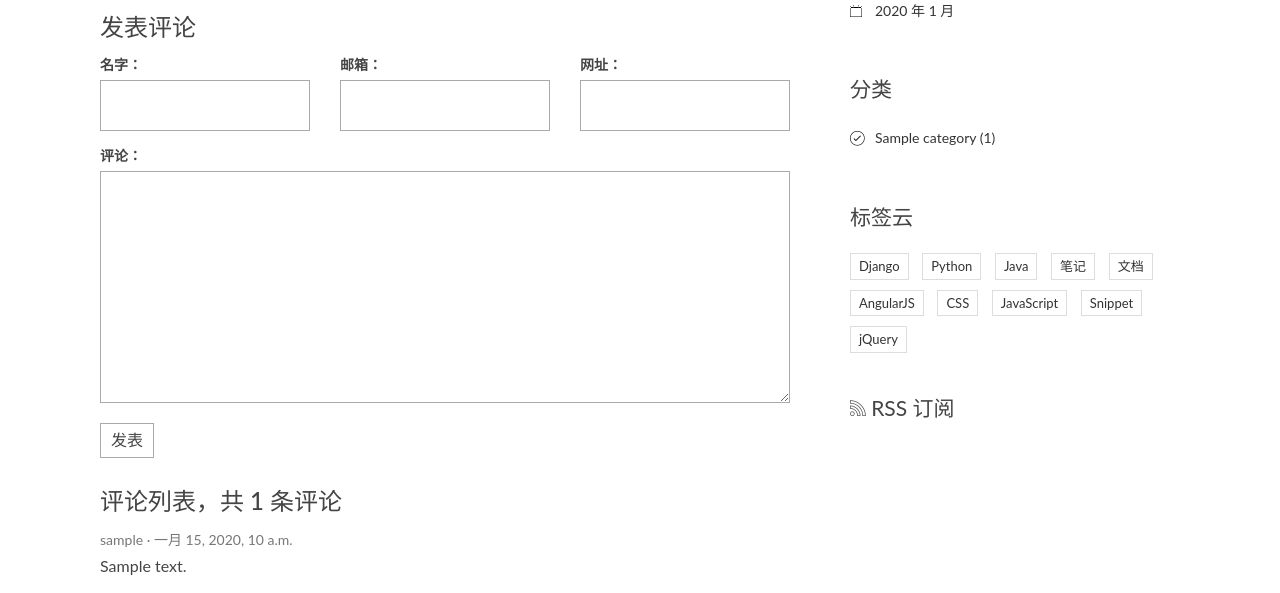
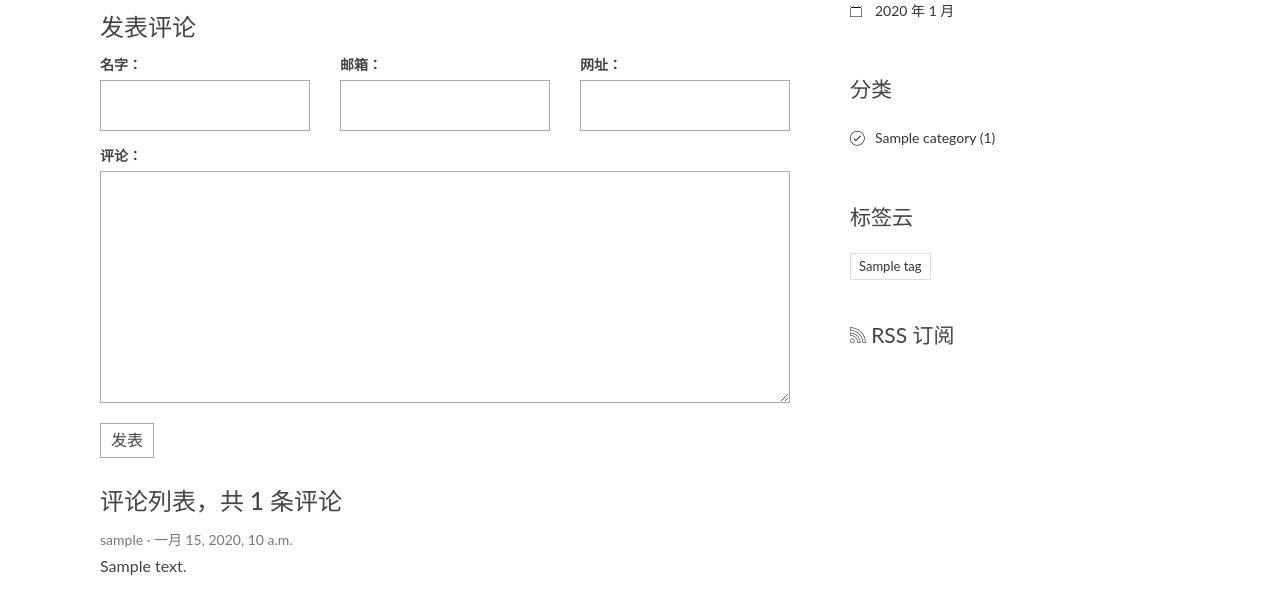
Before and after one commit to KEYYYYY/News, a Django app: page /detail/1 in a window 1280 px wide. Shown: the part 353-946 px from the top of the page. Run offline with Django 3.2, Linux system fonts and the light colour scheme; tables that the repository leaves empty hold one stand-in row (values such as "Sample post"); parts of the project's set-up code (start-up, migrations or seed data) failed here and were passed over; some libraries are stand-ins or nearby versions.

Commit message:
增加tag功能

```diff
--- a/articles/models.py
+++ b/articles/models.py
@@ -7,13 +7,13 @@ from django.utils.html import strip_tags
 
 class Category(models.Model):
     """
-    标签模型
+    分类模型
     """
-    name = models.CharField(max_length=30, verbose_name='标签')
+    name = models.CharField(max_length=30, verbose_name='分类')
     add_time = models.DateTimeField(default=datetime.now, verbose_name='添加时间')
 
     class Meta:
-        verbose_name = '标签'
+        verbose_name = '分类'
         verbose_name_plural = verbose_name
 
     def __str__(self):
@@ -26,6 +26,8 @@ class Article(models.Model):
     """
     category = models.ForeignKey(
         Category, related_name='articles', verbose_name='类别')
+    tags = models.ManyToManyField(
+        'Tag', 'articles', blank=True, verbose_name='标签')
     title = models.CharField(max_length=64, verbose_name='标题')
     content = models.TextField(null=True, blank=True, verbose_name='正文')
     content_html = models.TextField(
@@ -84,3 +86,17 @@ class Comment(models.Model):
 
     def __str__(self):
         return self.username
+
+
+class Tag(models.Model):
+    """
+    标签模型
+    """
+    name = models.CharField(max_length=32, verbose_name='标签名')
+
+    def __str__(self):
+        return self.name
+
+    class Meta:
+        verbose_name = '标签'
+        verbose_name_plural = verbose_name
--- a/articles/templatetags/tags.py
+++ b/articles/templatetags/tags.py
@@ -1,6 +1,7 @@
 from django import template
+from django.db.models.aggregates import Count
 
-from articles.models import Article, Category
+from articles.models import Article, Category, Tag
 
 register = template.Library()
 
@@ -12,9 +13,14 @@ def get_recent_articles(num=5):
 
 @register.simple_tag
 def get_categorys():
-    return Category.objects.all()
+    return Category.objects.annotate(num=Count('articles'))
 
 
 @register.simple_tag
 def get_archives():
     return Article.objects.dates('add_time', 'month')
+
+
+@register.simple_tag
+def get_tags():
+    return Tag.objects.all()
--- a/templates/base.html
+++ b/templates/base.html
@@ -116,7 +116,7 @@
                             {% for category in categorys %}
                                 <li>
                                     <a href="{% url 'category' category_id=category.id %}">{{ category.name }}
-                                        <span class="post-count">({{ category.articles.all.count }})</span>
+                                        <span class="post-count">({{ category.num }})</span>
                                     </a>
                                 </li>
                             {% endfor %}
@@ -126,36 +126,12 @@
                     <div class="widget widget-tag-cloud">
                         <h3 class="widget-title">标签云</h3>
                         <ul>
+                            {% get_tags as tags %}
+                            {% for tag in tags %}
                             <li>
-                                <a href="#">Django</a>
+                                <a href="#">{{ tag.name }}</a>
                             </li>
-                            <li>
-                                <a href="#">Python</a>
-                            </li>
-                            <li>
-                                <a href="#">Java</a>
-                            </li>
-                            <li>
-                                <a href="#">笔记</a>
-                            </li>
-                            <li>
-                                <a href="#">文档</a>
-                            </li>
-                            <li>
-                                <a href="#">AngularJS</a>
-                            </li>
-                            <li>
-                                <a href="#">CSS</a>
-                            </li>
-                            <li>
-                                <a href="#">JavaScript</a>
-                            </li>
-                            <li>
-                                <a href="#">Snippet</a>
-                            </li>
-                            <li>
-                                <a href="#">jQuery</a>
-                            </li>
+                            {% endfor %}
                         </ul>
                     </div>
                     <div class="rss">
```
Also changed, not shown: articles/adminx.py (+8 -1 lines), articles/migrations/0009_auto_20180102_2145.py (added), articles/migrations/0010_auto_20180102_2146.py (added).
